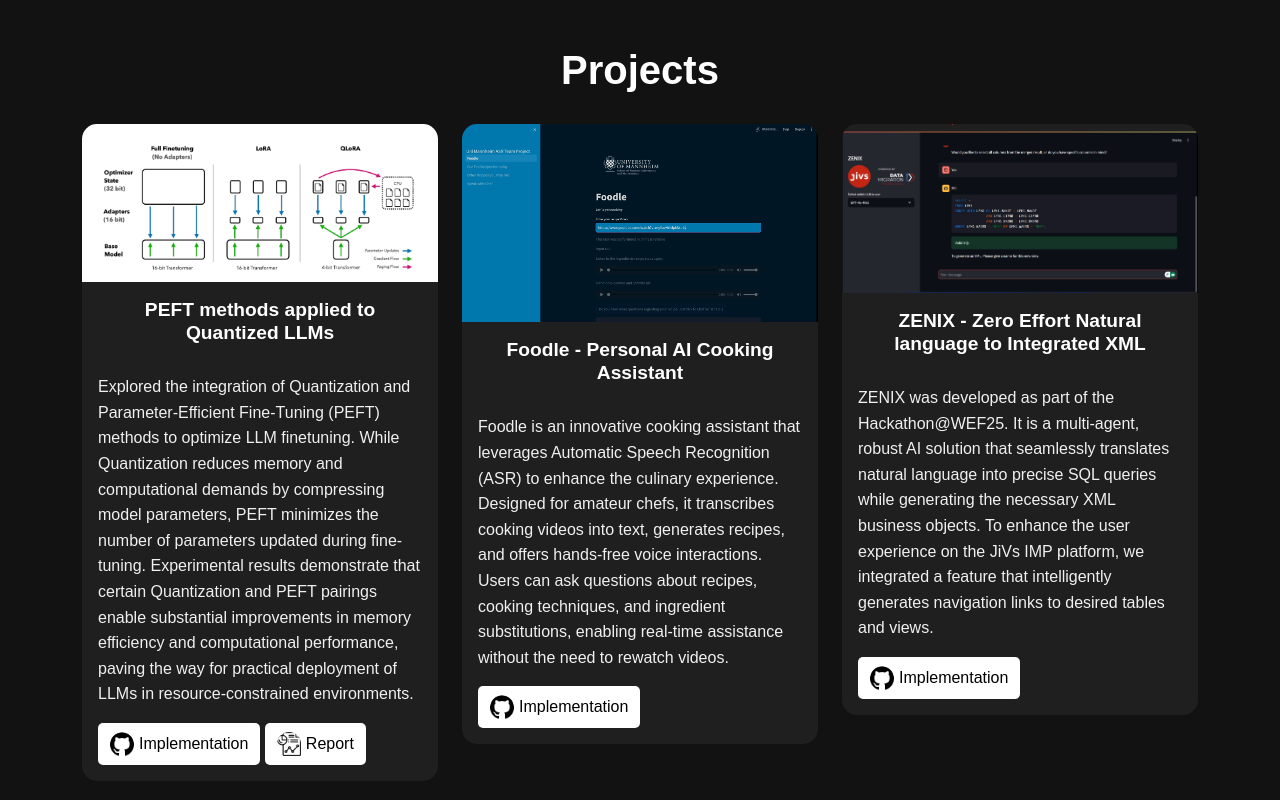
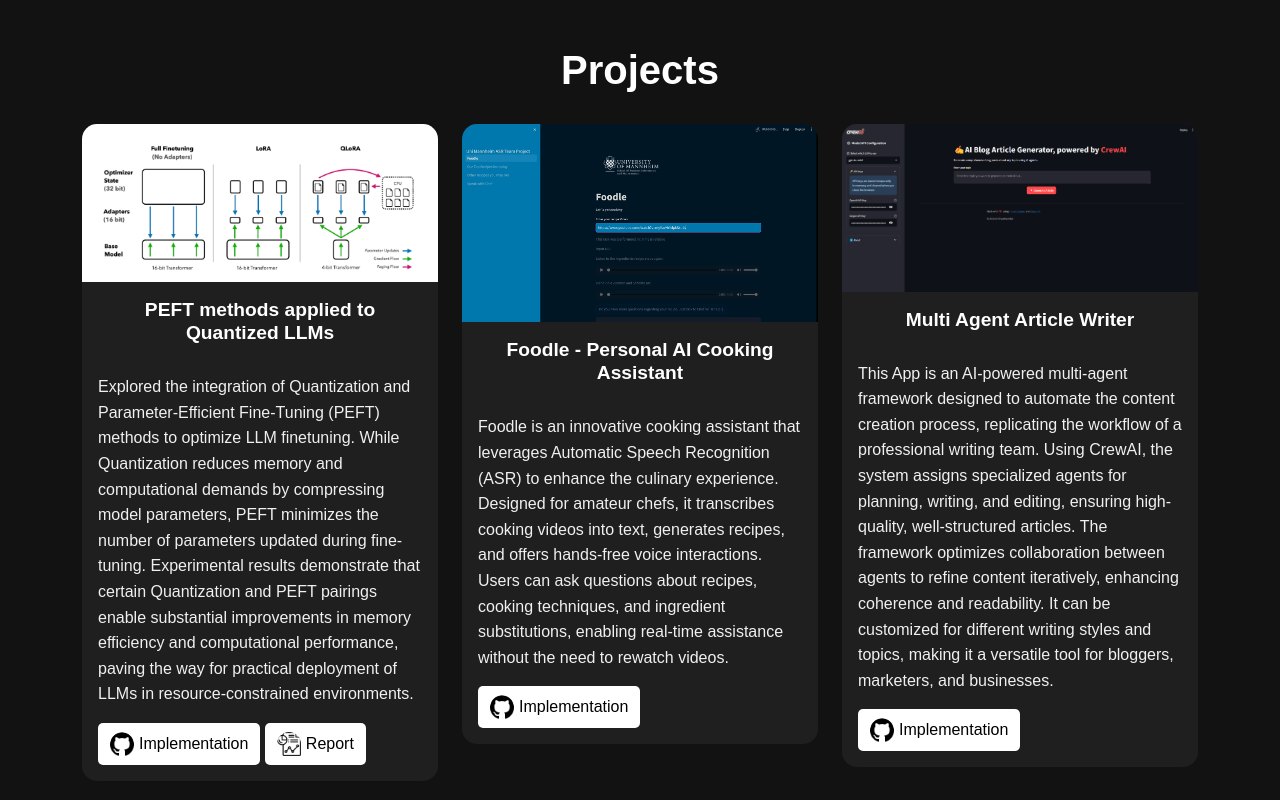
Before and after one commit to Sharan1712/Sharan1712.github.io, a plain HTML site: page index.html in a window 1280 px wide. Shown: the part 680-1480 px from the top of the page. Drawn offline with nearby package versions, Linux system fonts and the light colour scheme.

Commit message:
update projects

```diff
--- a/index.html
+++ b/index.html
@@ -247,6 +247,21 @@
                 </div>
                 <div class="col-lg-4 col-md-6 mb-4">
                     <div class="card">
+                        <img src="images/projects/5.png" class="card-img-top" alt="Article Writer">
+                        <div class="card-body">
+                            <h5 class="card-title">Multi Agent Article Writer</h5>
+                            <p class="card-text">This App is an AI-powered multi-agent framework designed to automate the content creation process, replicating the workflow of a professional writing team.
+                                Using CrewAI, the system assigns specialized agents for planning, writing, and editing, ensuring high-quality, well-structured articles.
+                                The framework optimizes collaboration between agents to refine content iteratively, enhancing coherence and readability.
+                                It can be customized for different writing styles and topics, making it a versatile tool for bloggers, marketers, and businesses.</p>
+                            <a href="https://github.com/Sharan1712/crewai-ArticleWriter" target="_blank" rel="noopener noreferrer">
+                                <img src="icons/github.png" alt="GitHub"> Implementation
+                            </a>
+                        </div>
+                    </div>
+                </div>
+                <div class="col-lg-4 col-md-6 mb-4">
+                    <div class="card">
                         <img src="images/projects/3.png" class="card-img-top" alt="ZENIX">
                         <div class="card-body">
                             <h5 class="card-title">ZENIX - Zero Effort Natural language to Integrated XML</h5>
@@ -286,13 +301,13 @@
             <p><a href="https://github.com/Sharan1712/articula" target="_blank" rel="noopener noreferrer" class="btn btn-light btn-sm"><img src="icons/github.png" alt="GitHub" width="22px" height="22px"> GitHub Repo</a></p>
             <hr>
 
-            <p><strong style="font-size: 1.25rem;">Multi Agent Article Writer</strong></p>
+            <!-- <p><strong style="font-size: 1.25rem;">Multi Agent Article Writer</strong></p>
             <p>This App is an AI-powered multi-agent framework designed to automate the content creation process, replicating the workflow of a professional writing team.
                 Using CrewAI, the system assigns specialized agents for planning, writing, and editing, ensuring high-quality, well-structured articles.
                 The framework optimizes collaboration between agents to refine content iteratively, enhancing coherence and readability.
                 It can be customized for different writing styles and topics, making it a versatile tool for bloggers, marketers, and businesses.</p>
             <p><a href="https://github.com/Sharan1712/crewai-ArticleWriter" class="btn btn-light btn-sm" target="_blank" rel="noopener noreferrer"><img src="icons/github.png" alt="GitHub" width="22px" height="22px"> GitHub Repo</a></p>
-            <hr>
+            <hr> -->
 
             <p><strong style="font-size: 1.25rem;">Mobility Analytics</strong></p>
             <p>A data-driven solution designed to analyze surge prices for a Cab Company and optimize urban mobility.
```
Also changed, not shown: images/projects/5.png (added).
